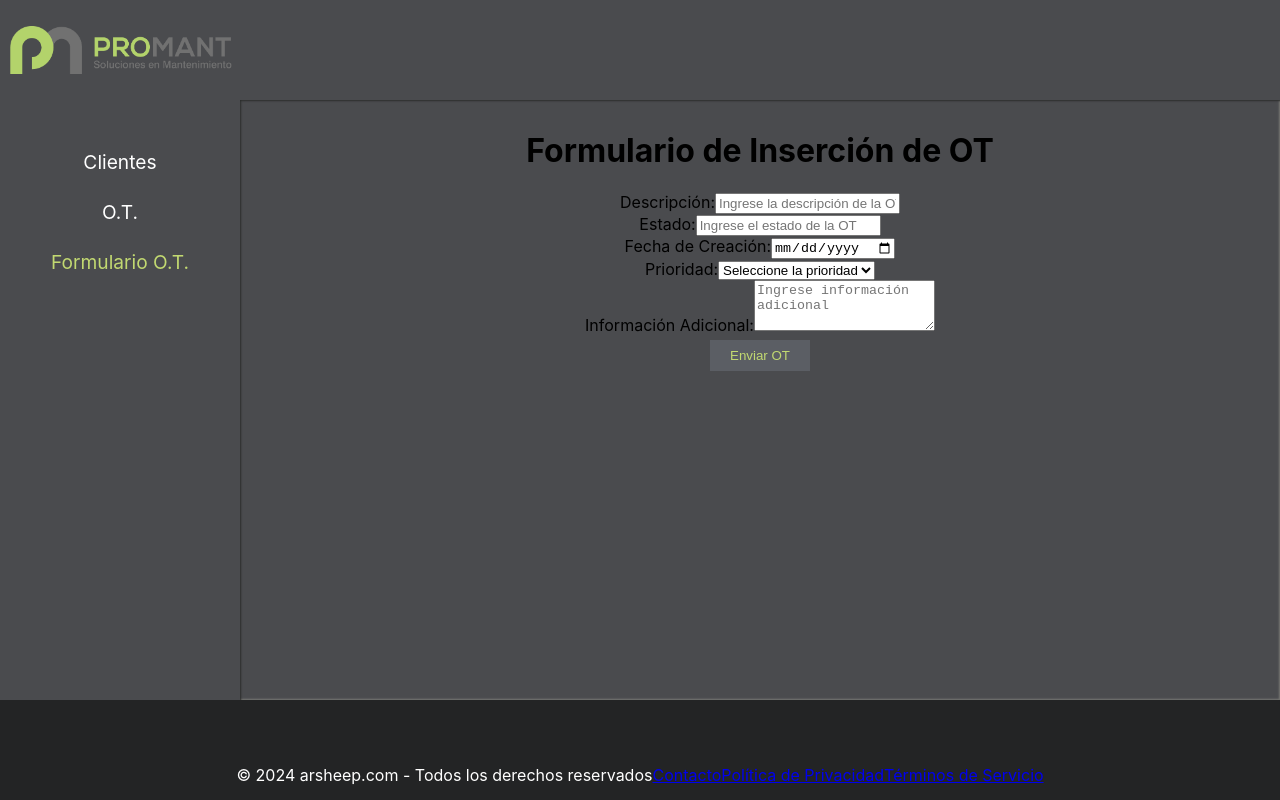
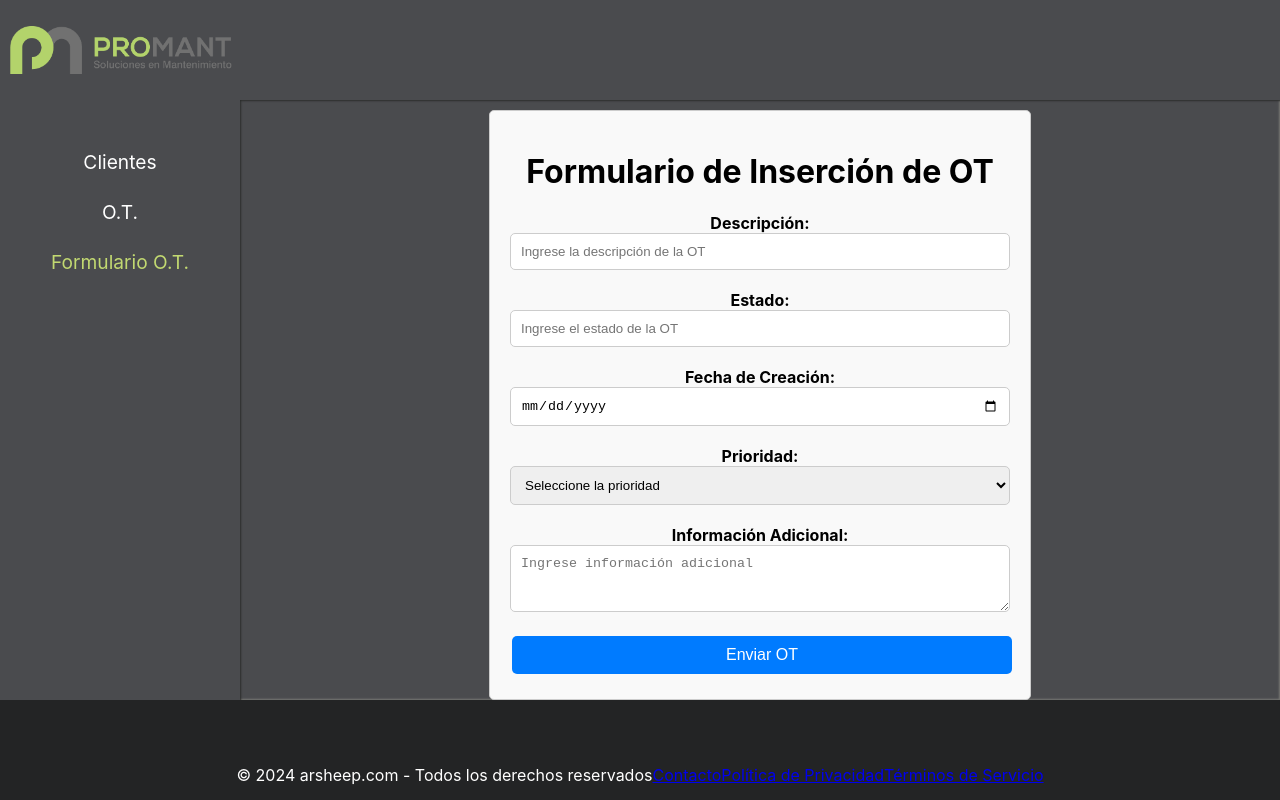
Before and after one commit to TebinJara/ARSHEEP, a React (Create React App) app: page /Layout/Formulario in a window 1280 px wide. Built offline with nearby package versions, Linux system fonts and the light colour scheme.

Commit message:
actualizacion 0.19-05,02
agrego css estandar a formulario

```diff
--- /dev/null
+++ b/src/components/OT/FormularioOT.css
@@ -0,0 +1,48 @@
+/* Estilos para el formulario de inserción de OT */
+.container {
+    max-width: 500px;
+    margin: 0 auto;
+    padding: 20px;
+    border: 1px solid #ccc;
+    border-radius: 5px;
+    background-color: #f9f9f9;
+}
+
+.form-group {
+    margin-bottom: 20px;
+}
+
+label {
+    font-weight: bold;
+}
+
+input[type="text"],
+input[type="date"],
+select,
+textarea {
+    width: 100%;
+    padding: 10px;
+    border: 1px solid #ccc;
+    border-radius: 5px;
+    box-sizing: border-box; /* Ajusta el tamaño del elemento para incluir el relleno y el borde */
+}
+
+textarea {
+    resize: vertical; /* Permite redimensionar verticalmente el textarea */
+}
+
+button {
+    display: block;
+    width: 100%;
+    padding: 10px;
+    border: none;
+    border-radius: 5px;
+    background-color: #007bff; /* Color de fondo azul */
+    color: #fff; /* Color de texto blanco */
+    font-size: 16px;
+    cursor: pointer;
+}
+
+button:hover {
+    background-color: #0056b3; /* Cambia el color de fondo al pasar el mouse sobre el botón */
+}
--- a/src/components/OT/FormularioOT.js
+++ b/src/components/OT/FormularioOT.js
@@ -1,4 +1,5 @@
 import React, { useState } from 'react';
+import './FormularioOT.css';
 
 const FormularioOT = () => {
     // Estado local para los valores del formulario
```
